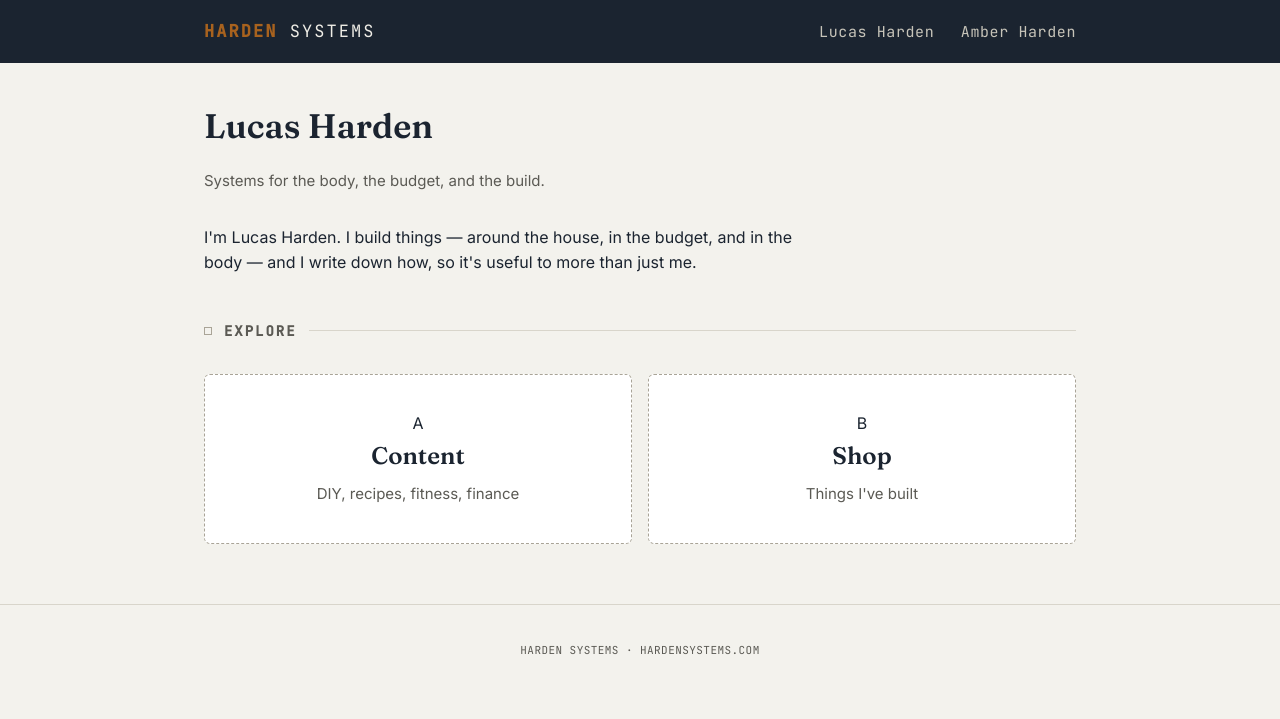
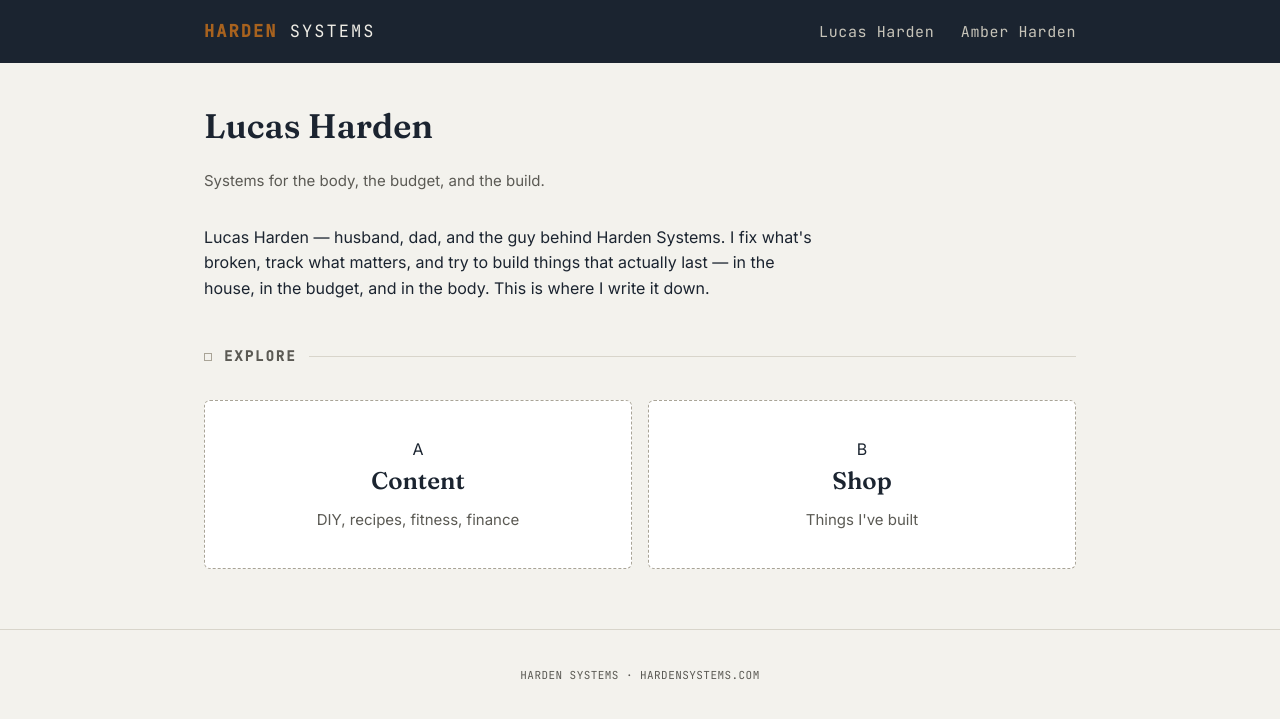
Before and after one commit to hardensystems/hardensystems.github.io, a Jekyll site: the page built from lucas-harden/index.md, in a window 1280 px wide. Shown: the top 719 px of the page. Built offline with Jekyll 4.4.1, drawn with Linux system fonts in a browser that asks for light colours.

Commit message:
Update index.md

```diff
--- a/lucas-harden/index.md
+++ b/lucas-harden/index.md
@@ -6,7 +6,7 @@ layout: default
 <p class="page-sub">Systems for the body, the budget, and the build.</p>
 
 <div class="bio">
-  <p>I'm Lucas Harden. I build things — around the house, in the budget, and in the body — and I write down how, so it's useful to more than just me.</p>
+  <p>Lucas Harden — husband, dad, and the guy behind Harden Systems. I fix what's broken, track what matters, and try to build things that actually last — in the house, in the budget, and in the body. This is where I write it down.</p>
 </div>
 
 <div class="divider">
```
